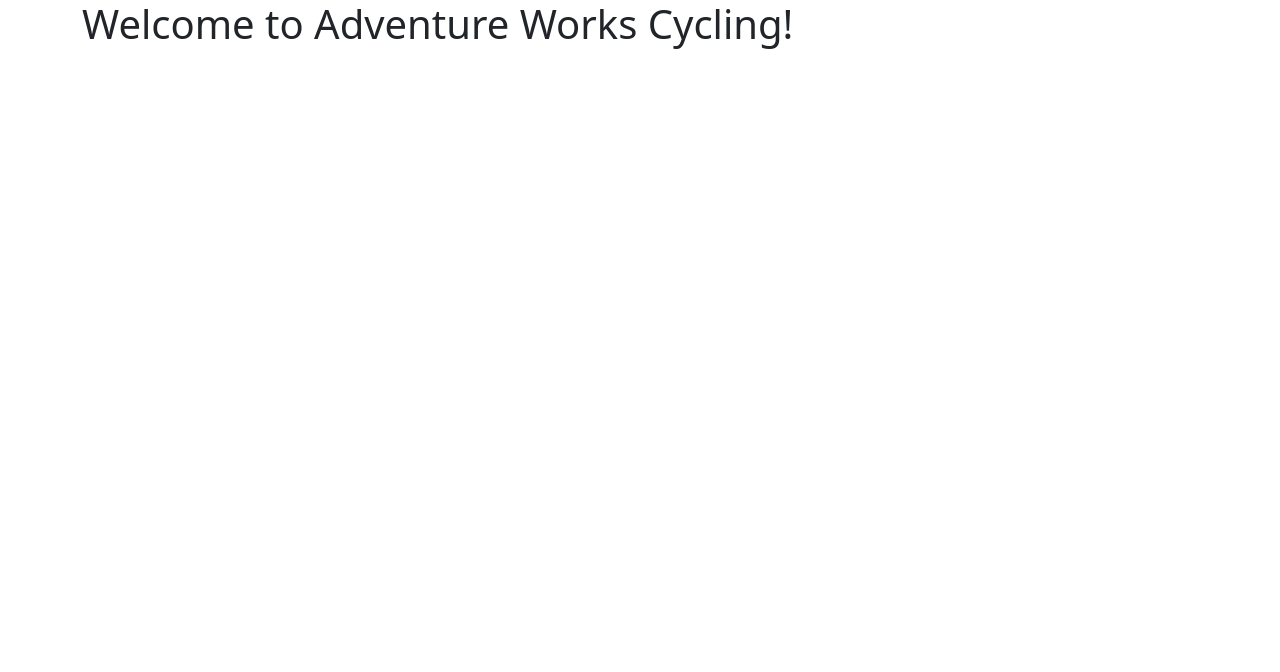
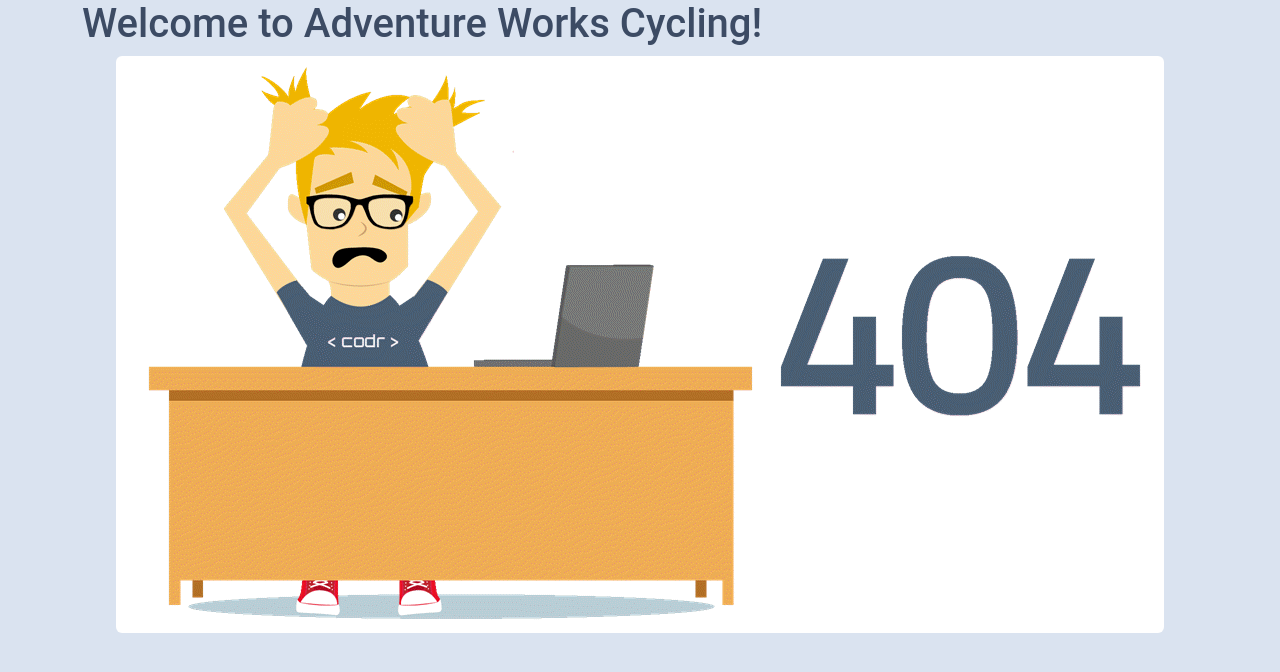
Before and after one commit to theMickster/AdventureWorks-Web, an Angular app in the folder web/: page / in a window 1280 px wide. Shown: the top 672 px of the page. Built offline with nearby package versions, Linux system fonts and the light colour scheme.

Commit message:
Adding 404 page not found component

```diff
--- a/web/src/app/app.component.html
+++ b/web/src/app/app.component.html
@@ -1,4 +1,6 @@
-<header></header>
+<header>
+
+</header>
 <main>
   <div class="container">
     <h1>Welcome to Adventure Works Cycling!</h1>
--- /dev/null
+++ b/web/src/app/public/oops/page-not-found.component.html
@@ -0,0 +1,3 @@
+<div class="container">
+  <img   src="../../assets/images/404ErrorWhiteBackground001.png"  class="rounded mx-auto d-block not-found-image"  alt="Oops! Cannot Find Page"/>
+</div>
--- /dev/null
+++ b/web/src/app/public/oops/page-not-found.component.scss
@@ -0,0 +1,4 @@
+.not-found-image {
+  max-height: 600px;
+  background-color: #ffffff;
+}
--- a/web/src/styles.scss
+++ b/web/src/styles.scss
@@ -8,8 +8,17 @@
 
 @import '~@fortawesome/fontawesome-free/css/all.min.css';
 
-html,
 body {
   margin: 0;
-  height: 100% !important;
+  font-family: -apple-system, BlinkMacSystemFont, "Segoe UI", Roboto,
+    "Helvetica Neue", Arial, "Noto Sans", sans-serif, "Apple Color Emoji",
+    "Segoe UI Emoji", "Segoe UI Symbol", "Noto Color Emoji";
+  font-size: 0.875rem;
+  font-weight: 400;
+  line-height: 1.5;
+  color: #3c4b64;
+  text-align: left;
+  background-color: #dae3f0;
 }
+html, body { height: 100%; }
+body { margin: 0; font-family: Roboto, "Helvetica Neue", sans-serif; }
```
Also changed, not shown: web/src/app/app-routing.module.ts (+9 -1 lines), web/src/app/main/main.module.ts (added, +12 -0 lines), web/src/app/public/oops/page-not-found.component.ts (added, +10 -0 lines), web/src/app/public/public.module.ts (added, +13 -0 lines), 1 other file (tests, documents, lock files or other folders).
